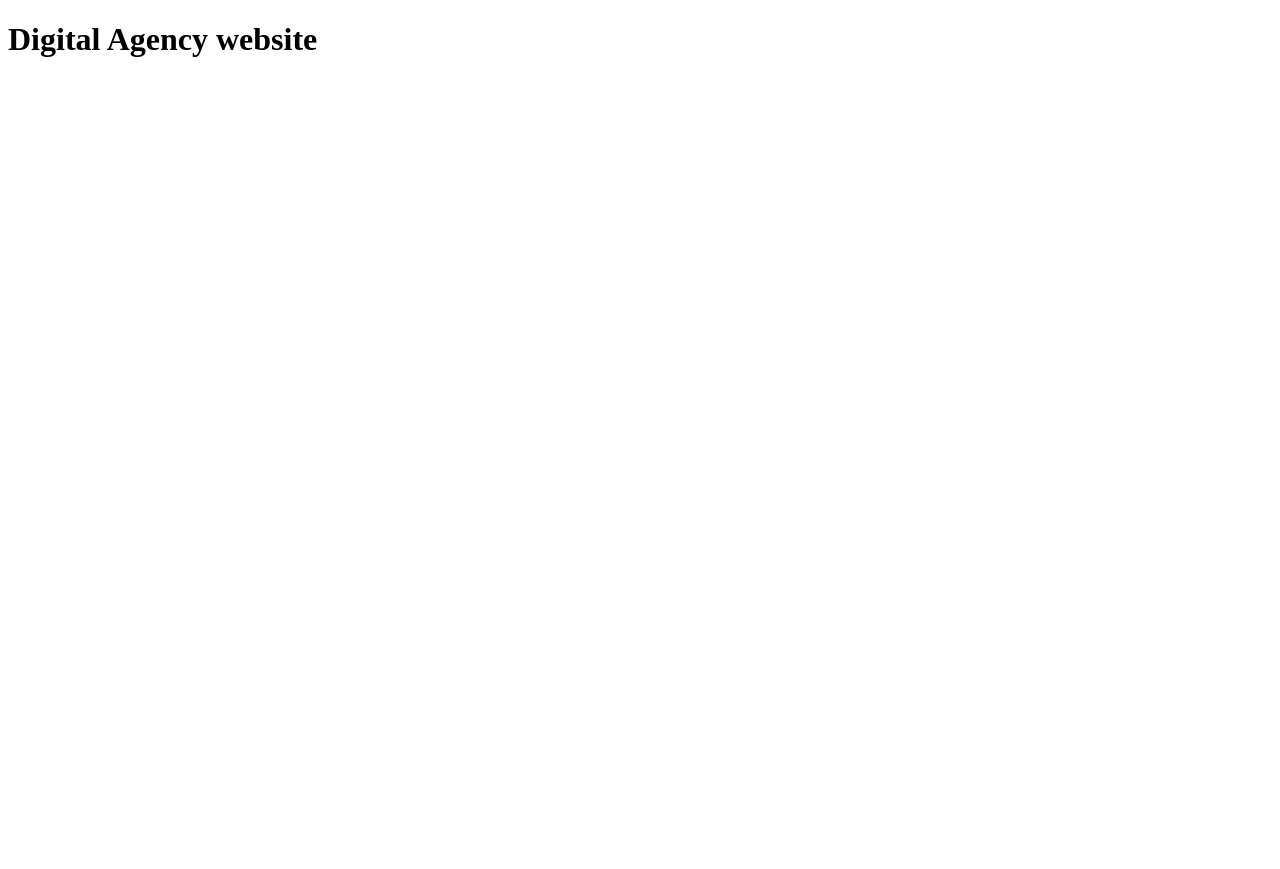
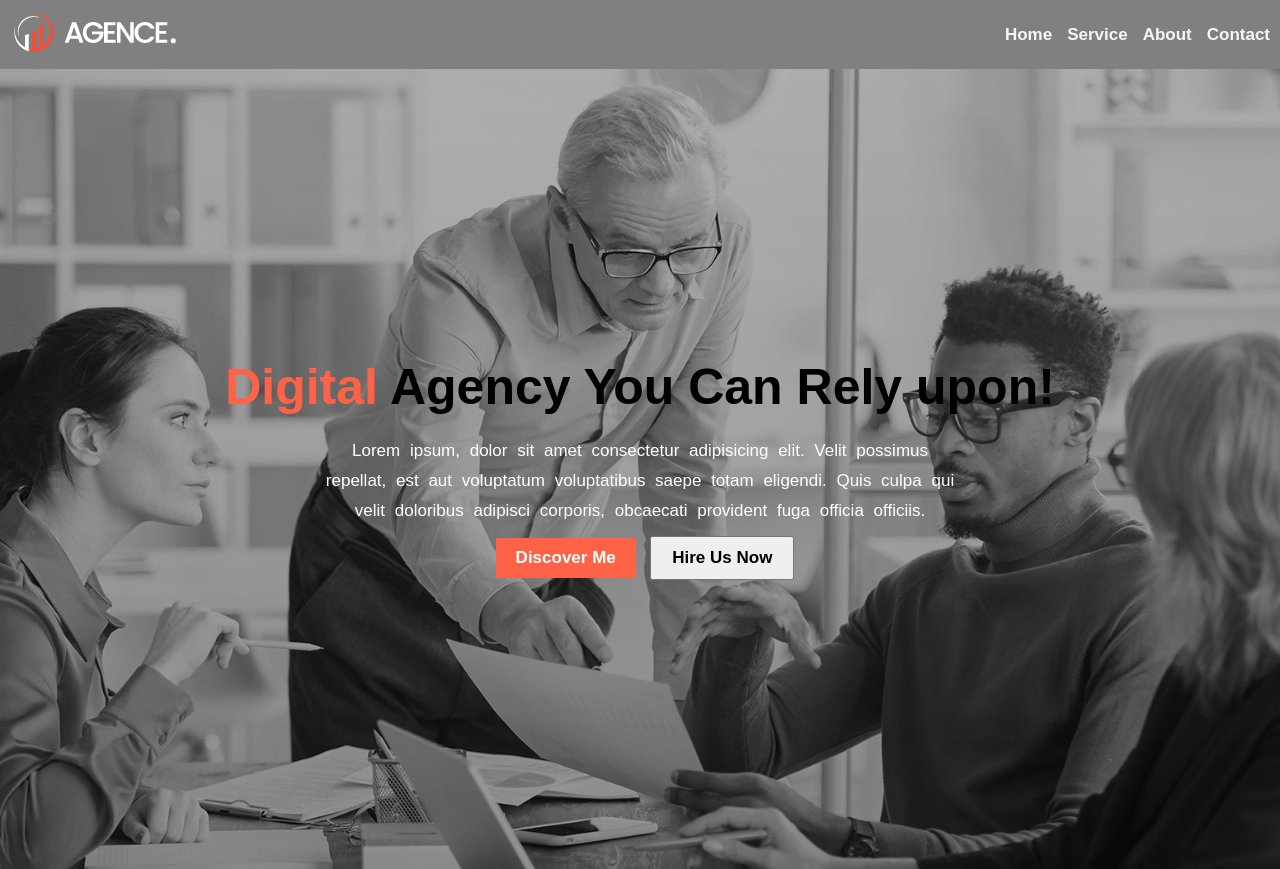
Before and after one commit to AshikurZaman01/Digital-Agency-website, a plain HTML site: page index.html in a window 1280 px wide. Before the commit the page ends 800 px from the top, so only its background shows below. Drawn offline with Linux system fonts and the light colour scheme.

Commit message:
added Header and Banner section

```diff
--- a/index.html
+++ b/index.html
@@ -7,6 +7,38 @@
     <title>Digital Agency website</title>
 </head>
 <body>
-    <h1>Digital Agency website</h1>
+
+    <!-- Header start -->
+    <header>
+
+        <div class="nav-container">
+            <div class="logo">
+                <img src="asset/logo/logo.png" alt="">
+            </div>
+
+            <div class="menus">
+                <li>home</li>
+                <li>service</li>
+                <li>about</li>
+                <li>contact</li>
+            </div>
+        </div>
+
+        <div class="banner-container">
+            <div class="banner-info">
+            <h1 class="banner-title"><span class="text-color-orange">Digital</span>  Agency You Can Rely upon!</h1>
+            <p class="banner-desc">Lorem ipsum, dolor sit amet consectetur adipisicing elit. Velit possimus repellat, est aut voluptatum voluptatibus saepe totam eligendi. Quis culpa qui velit doloribus adipisci corporis, obcaecati provident fuga officia officiis.</p>
+
+            <button class="btn btn-discover">Discover Me</button>
+            <button class="btn btn-hireus">Hire Us Now</button>
+        </div>
+
+
+        </div>
+    </header>
+    <!-- Header end -->
+
+
+
 </body>
 </html>
--- a/style.css
+++ b/style.css
@@ -0,0 +1,82 @@
+/* Shared Styles */
+*{
+    margin: 0;
+    padding: 0;
+    box-sizing: border-box;
+}
+.text-color-orange{
+    color: tomato;
+}
+.btn{
+    padding: 10px 20px;
+    font-size: 17px;
+    font-weight: 700;
+}
+body{
+    font-family: Arial, Helvetica, sans-serif;
+}
+
+/* Shared Styles end */
+
+/* Header Styles */
+header{
+}
+
+.nav-container{
+    background-color: gray;
+    display: flex;
+    justify-content: space-between;
+    align-items: center;
+    padding: 10px;
+}
+
+.menus{
+    list-style: none;
+
+    display: flex;
+    gap: 15px;
+    font-size: 17px;
+    font-weight: 700;
+    text-transform: capitalize;
+    color: whitesmoke;
+}
+.banner-container{
+    height: 100vh;
+    background: url(asset/image/background.jpg) , linear-gradient( rgba(0, 0, 0, 0.3) , rgba(0, 0, 0, 0.4));
+    background-blend-mode:overlay;
+    background-repeat: no-repeat;
+    background-position: center;
+    background-size: cover;
+
+
+}
+.banner-container{
+    display: flex;
+    align-items: center;
+    text-align: center;
+    color: black;
+}
+.banner-title{
+    font-size: 50px;
+    margin-bottom: 20px;
+}
+.banner-desc{
+    width: 50%;
+    margin: auto;
+    color: white;
+    line-height: 30px;
+    word-spacing: 5px;
+    font-size: 17px;
+
+}
+.btn{
+    margin-top: 10px;
+    cursor: pointer;
+    margin-left: 10px;
+}
+.btn-discover{
+    background-color: tomato;
+    border: 0;
+    color: white;
+}
+/* Header Styles  end*/
```
